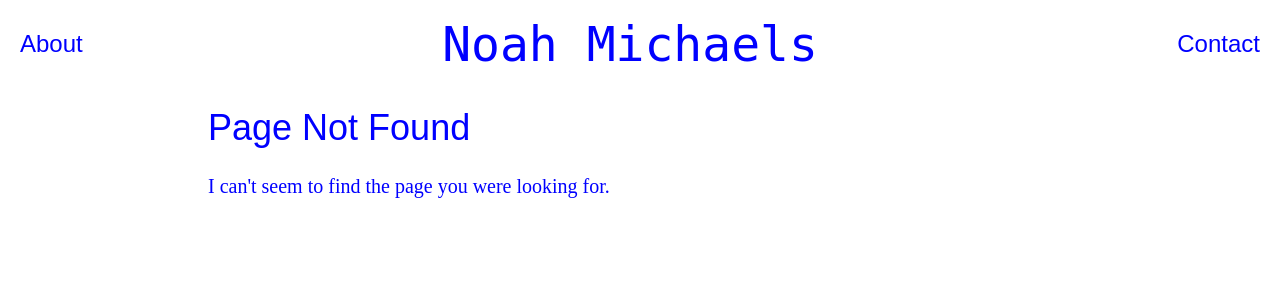
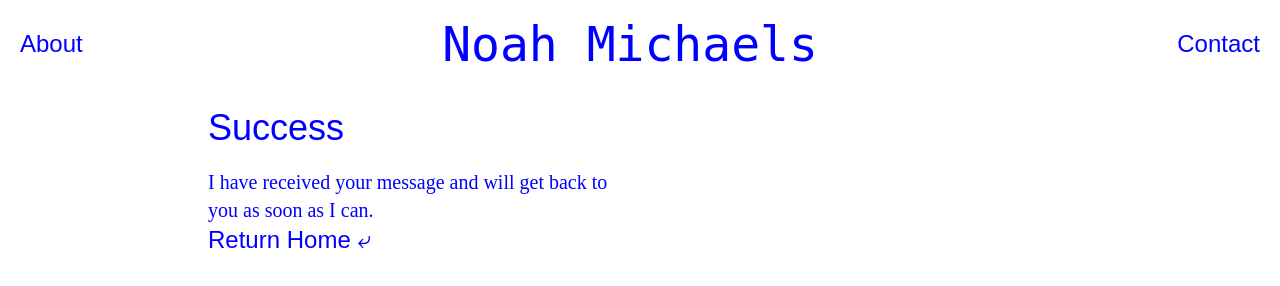
Before and after one commit to noahzm/noah-michaels, a Gatsby site: page /success in a window 1280 px wide. Before the commit this address had no page. Built offline with nearby package versions, Linux system fonts and the light colour scheme; Gatsby itself is replaced by a stand-in of ours; what @tailwindcss/typography would draw is missing.

Commit message:
Add contact success page & recaptcha

```diff
--- a/src/pages/contact.js
+++ b/src/pages/contact.js
@@ -9,11 +9,12 @@ const Contact = () => (
     <h1 className="text-3xl lg:text-4xl lg:pb-5 pb-3">Contact</h1>
     <div className="md:col-span-2">
       <form
-        action="#"
+        action="/success"
         method="POST"
         netlify-honeypot="bot-field"
         data-netlify="true"
         name="contact"
+        data-netlify-recaptcha="true"
       >
         <input type="hidden" name="bot-field" />
         <input type="hidden" name="form-name" value="contact" />
@@ -72,6 +73,7 @@ const Contact = () => (
             </div>
           </div>
         </div>
+        <div data-netlify-recaptcha="true"/>
         <div className="py-3 text-right">
           <button
             type="submit"
--- /dev/null
+++ b/src/pages/success.js
@@ -0,0 +1,24 @@
+import * as React from "react";
+import Layout from "../components/layout";
+import { Link } from "gatsby";
+import Seo from "../components/seo";
+
+const Success = () => (
+  <Layout>
+    <Seo title="Success" />
+    <div className="text-3xl lg:text-4xl lg:pb-5 pb-3">Success</div>
+    <div className="grid gap-3 lg:gap-5 grid-cols-1 lg:grid-cols-2">
+      <div>
+        <p className="lg:text-xl font-serif">
+          I have received your message and will get back to you as soon as I
+          can.
+        </p>
+        <Link to="/" className="lg:text-2xl hover:underline">
+          Return Home &#10550;
+        </Link>
+      </div>
+    </div>
+  </Layout>
+);
+
+export default Success;
```
